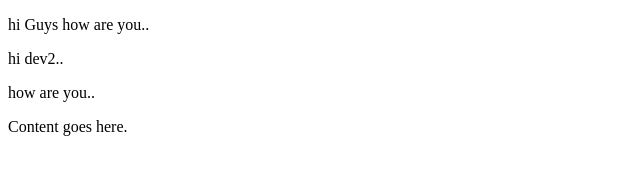
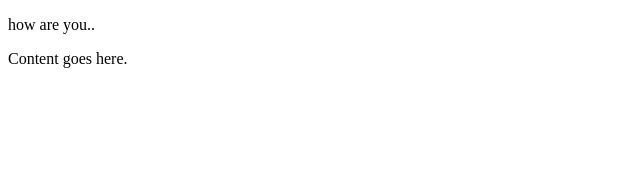
Before and after one commit to Ankit-Kum/class11, a plain HTML site: page index.html in a window 1280 px wide. Shown: the whole page, without its empty margins (0-640 px from the left). Drawn offline with Linux system fonts and the light colour scheme.

Commit message:
updated the index file

```diff
--- a/index.html
+++ b/index.html
@@ -2,14 +2,11 @@
 <html>
 <head>
 <title>Welcome ALL done by DEV </title>
-<title>Our Funky HTML Page</title>
-<title>DEV3- I am ythe Dev3 in this project </title>
+<title>Our CDAC page</title>
 <meta name="description" content="Our first page">
 <meta name="keywords" content="html tutorial template">
 </head>
 <body>
-<p>hi Guys how are you..</p>
-<p>hi dev2..</p>
 <p> how are you..</p>
 Content goes here.
 </body>
```
